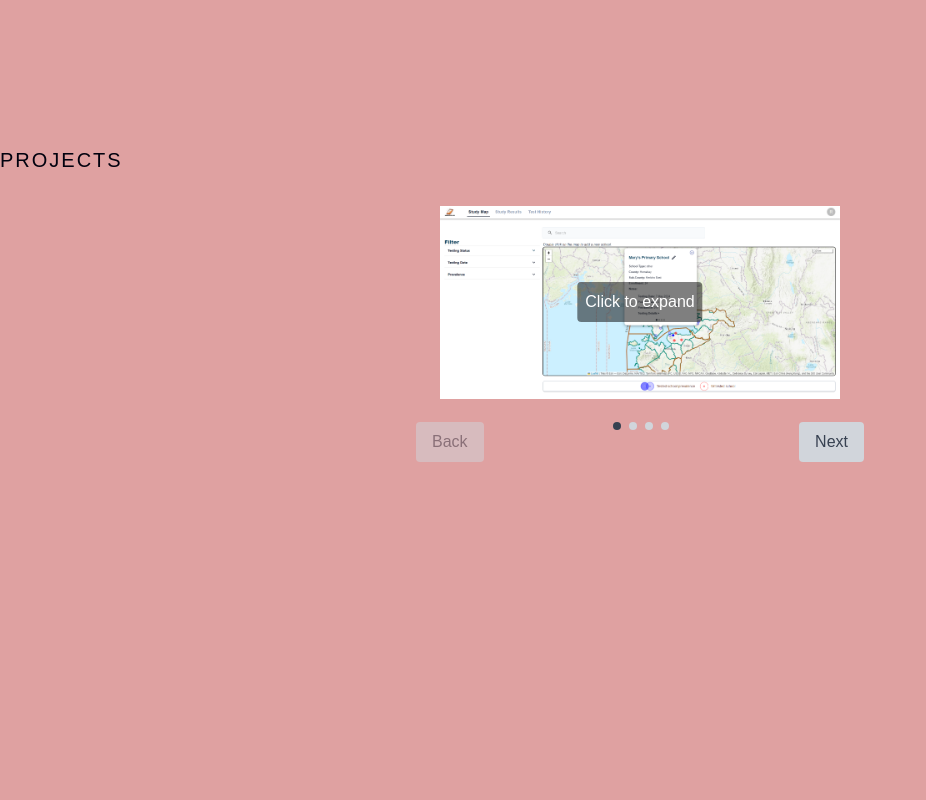
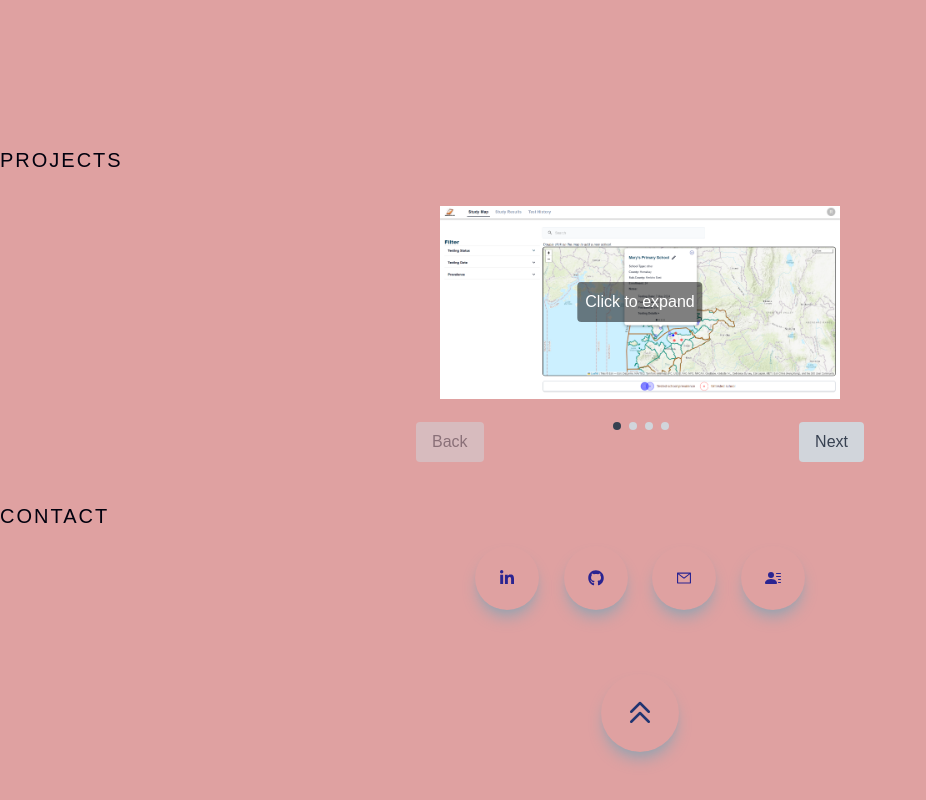
Before and after one commit to Matt658041/my-resume-profile, a Next.js app: page / in a window 1280 px wide. Shown: the part 1250-2050 px from the top of the page, without its empty margins (0-926 px from the left). Before the commit the page ends 1728 px from the top, so only its background shows below. Built offline with nearby package versions, Linux system fonts and the light colour scheme.

Commit message:
added icons

```diff
--- a/package.json
+++ b/package.json
@@ -18,7 +18,8 @@
     "axios": "^1.7.9",
     "next": "15.1.7",
     "react": "^19.0.0",
-    "react-dom": "^19.0.0"
+    "react-dom": "^19.0.0",
+    "react-icons": "^5.4.0"
   },
   "devDependencies": {
     "@eslint/eslintrc": "^3",
--- a/src/app/page.js
+++ b/src/app/page.js
@@ -18,6 +18,11 @@ import MedscanMap from "../../public/Medscan Map screen shot.png";
 import Mlab from "../../public/mlab screen shot.png";
 import MobileImage from "../../public/Medscan test history screen shot.png";
 import MedscanTest from "../../public/Medscan Map screen shot.png";
+import { AiOutlineMail } from "react-icons/ai";
+import { FaGithub, FaLinkedinIn } from "react-icons/fa";
+import { BsFillPersonLinesFill } from "react-icons/bs";
+import Link from "next/link";
+import { HiOutlineChevronDoubleUp } from "react-icons/hi";
 
 export default function Home() {
   const [activeStep, setActiveStep] = useState(0);
@@ -245,12 +250,11 @@ export default function Home() {
         </div>
       </div>
 
-
       <div className="w-full">
         <div className="max-w-7xl mx-auto">
-        <p className="text-xl tracking-widest uppercase text-[#01010e]">
-          Projects
-        </p>
+          <p className="text-xl tracking-widest uppercase text-[#01010e]">
+            Projects
+          </p>
           <h2 className="text-4xl py-4"></h2>
           <div className="flex flex-col items-center mb-4">
             <div className="mb-4 cursor-pointer">
@@ -296,6 +300,46 @@ export default function Home() {
           </div>
         </div>
       </div>
+       <div className="max-w-7xl mx-auto">
+          <p className="text-xl tracking-widest uppercase mt-10 text-[#01010e]">
+            Contact
+          </p>
+      <div className="flex gap-x-5 items-center justify-between py-4 max-w-[330px] m-auto ">
+        <div className=" rounded-full shadow-lg shadow-gray-400 p-6 cursor-pointer hover:scale-110 ease-in duration-300">
+          <Link href="https://www.linkedin.com/in/matthew-boisse-b3a296224/">
+            <FaLinkedinIn
+              a
+              href="www.linkedin.com/in/matthew-boisse-b3a296224"
+            />
+          </Link>
+        </div>
+        <div className="rounded-full shadow-lg shadow-gray-400 p-6 cursor-pointer hover:scale-110 ease-in duration-300">
+          <Link href="https://github.com/Matt658041">
+            <FaGithub />
+          </Link>
+        </div>
+        <div className="rounded-full shadow-lg shadow-gray-400 p-6 cursor-pointer hover:scale-110 ease-in duration-300">
+          <Link href="mailto:matthewboisse@gmail.com">
+            <AiOutlineMail />
+          </Link>
+        </div>
+        <div className="rounded-full shadow-lg shadow-gray-400 p-6 cursor-pointer hover:scale-110 ease-in duration-300">
+          <Link href="mailto:matthewboisse@gmail.com">
+            <BsFillPersonLinesFill />
+          </Link>
+        </div>
+      </div>
+      <div className="flex justify-center py-12">
+        <Link href="/">
+          <div className="rounded-full shadow-lg shadow-gray-400 p-6 cursor-pointer hover:scale-110 ease-in duration-300">
+            <HiOutlineChevronDoubleUp
+              className="m-auto text-[#213571]"
+              size={30}
+            />
+          </div>
+        </Link>
+        </div>
+        </div>
     </>
   );
 }
```
Also changed, not shown: 1 other file (tests, documents, lock files or other folders).
